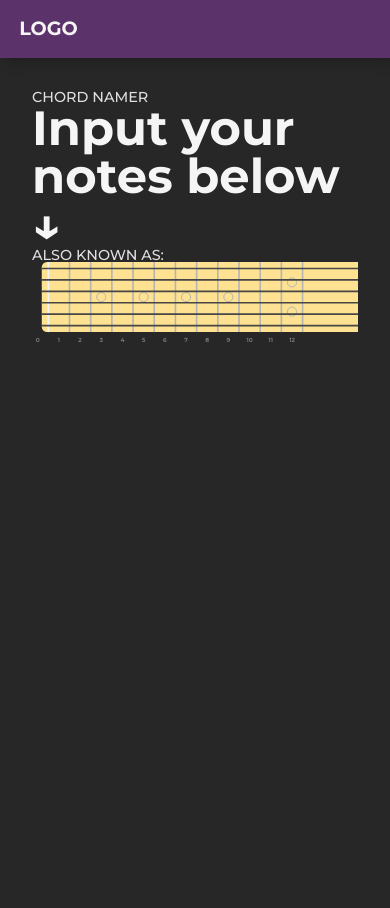
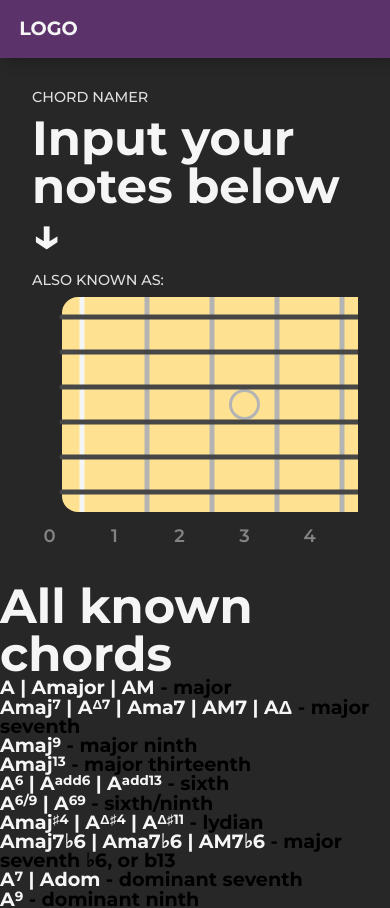
Before and after one commit to pannacotta98/guitar-app, a React (Create React App) app: page / in a window 390 px wide. Shown: the top 908 px of the page. Before the commit the page ends 844 px from the top, so only its background shows below. Built offline with nearby package versions, Linux system fonts and the light colour scheme.

Commit message:
Add note names and superscript in chord names

```diff
--- a/src/components/App.js
+++ b/src/components/App.js
@@ -27,7 +27,7 @@ function App() {
       {/* <ChordSelection /> */}
       {/* <ChordArea /> */}
       <ChordNamer />
-      {/* <TestComponent /> */}
+      <TestComponent />
     </div>
   );
 }
--- a/src/components/BigFretBoard.js
+++ b/src/components/BigFretBoard.js
@@ -2,9 +2,20 @@ import React from 'react';
 import styled from 'styled-components';
 import _ from 'lodash';
 
+const Container = styled.div`
+  /* background-color: red; */
+  @media (max-width: ${(props) => props.theme.breakpoints.largePhone}) {
+    overflow-x: scroll;
+  }
+`;
+
 // TODO dubellkolla om man faktiskt -kan- ska göra såhär hehe...
 const StyledSvg = styled.svg`
-  width: 100%;
+  /* width: 100%;
+  min-width: 300px; */
+  @media (max-width: ${(props) => props.theme.breakpoints.largePhone}) {
+    height: 250px;
+  }
 
   &:hover {
     .note {
@@ -28,25 +39,12 @@ const StyledSvg = styled.svg`
     fill: ${(props) => props.theme.colors.mainAccent};
     opacity: 0;
     transition: 0.2s;
-    cursor: pointer;
+
+    -webkit-tap-highlight-color: transparent;
+
     /* filter: drop-shadow(${(props) => props.theme.shadows.svg}); */
     /* filter: drop-shadow(0px 3px 3px rgba(0, 0, 0, 0.4)); */
 
-    &:hover {
-      opacity: 1;
-      stroke: ${(props) => props.theme.colors.mainAccent};
-      stroke-width: 5px;
-    }
-
-    &:active {
-      stroke-width: 1px;
-      /* transform-origin: center; */
-      /* transform: scale(1.2); */
-    }
-  }
-
-  .activeNote {
-    opacity: 1;
   }
 
   .board {
@@ -86,12 +84,55 @@ const StyledSvg = styled.svg`
     opacity: 0.5;
     transition: 0.3s;
   }
+
+  .noteName {
+    fill: ${(props) => props.theme.colors.contrastingText};
+    font-weight: 600;
+    opacity: 0;
+    pointer-events: none;
+    transition: 0.1s;
+  }
+
+  .noteGroup {
+    cursor: pointer;
+
+    &:hover {
+      opacity: 1;
+
+      .noteName {
+        opacity: 1;
+      }
+      .note {
+        opacity: 1;
+        stroke: ${(props) => props.theme.colors.mainAccent};
+        stroke-width: 5px;
+      }
+    }
+
+    :active {
+      .note {
+        stroke-width: 1px;
+        /* transform-origin: center; */
+        /* transform: scale(1.2); */
+      }
+    }
+
+  }
+
+  .activeNoteGroup {
+    .note {
+      opacity: 1;
+    }
+    .noteName {
+      opacity: 1;
+    }
+  }
 `;
 
 const stringPadding = 20;
 const stringSpacing = 35;
 const stringPositions = _.range(6)
-  .reverse()
+  .reverse() // Voicings are in the form [lowest string, ..., highest string]
   .map((num) => stringPadding + num * stringSpacing);
 
 const fretSpacing = 65;
@@ -105,7 +146,7 @@ const markerSize = 14;
 // Which notes are active is sent in as prop: notes as an array of strings arrays of frets nested
 export default function BigFretBoard(props) {
   return (
-    <div>
+    <Container>
       {/* TODO fixa viewBox */}
       <StyledSvg xmlns="http://www.w3.org/2000/svg" viewBox="-30 0 1000 250">
         <rect className="board" x="0" y="0" width={size.width} height={size.height} rx="16" />
@@ -179,18 +220,43 @@ export default function BigFretBoard(props) {
             <line className="string" x1="0" y1={yPos} x2={size.width} y2={yPos} />
 
             {fretPositions.map((xPos, fretIndex) => (
-              <circle
-                className={props.notes[stringIndex][fretIndex] ? 'note activeNote' : 'note'}
-                cx={xPos - fretSpacing / 2}
-                cy={yPos}
-                r="16"
+              <g
+                className={
+                  props.activeNotes[stringIndex][fretIndex]
+                    ? 'noteGroup activeNoteGroup'
+                    : 'noteGroup'
+                }
                 key={fretIndex}
                 onClick={() => props.toggleNote(stringIndex, fretIndex)}
-              />
+              >
+                <rect
+                  opacity="0"
+                  x={xPos - fretSpacing}
+                  y={yPos - stringSpacing / 2}
+                  width={fretSpacing}
+                  height={stringSpacing}
+                />
+                <circle
+                  className="note"
+                  cx={xPos - fretSpacing / 2}
+                  cy={yPos}
+                  r="16"
+                  key={fretIndex}
+                />
+                <text
+                  className="noteName"
+                  x={xPos - fretSpacing / 2}
+                  y={yPos}
+                  textAnchor="middle"
+                  alignmentBaseline="middle"
+                >
+                  {props.notes[stringIndex][fretIndex]}
+                </text>
+              </g>
             ))}
           </React.Fragment>
         ))}
       </StyledSvg>
-    </div>
+    </Container>
   );
 }
--- a/src/components/ChordNamer.js
+++ b/src/components/ChordNamer.js
@@ -6,6 +6,11 @@ import ChordGenerator from './../logic/ChordGenerator';
 
 const VerticallyCentered = styled.div`
   /* transform: translate(0%, 50%); */
+`;
+
+const BigChordName = styled.h1`
+  /* padding: 10px 0; */
+  padding-bottom: 15px;
 `;
 
 const Container = styled.div`
@@ -17,6 +22,11 @@ const SmallText = styled.div`
   font-size: 0.9rem;
   font-weight: 500;
   color: ${(props) => props.theme.colors.dimmerText};
+  padding-bottom: 10px;
+`;
+
+const NormalCase = styled.span`
+  text-transform: none;
 `;
 
 export default class ChordNamer extends Component {
@@ -24,9 +34,15 @@ export default class ChordNamer extends Component {
     super(props);
 
     this.namer = new ChordGenerator(); // TODO Name makes no sense
+    const notes = this.namer.tuning.map((string) =>
+      _.fill(Array(13), string).map((openNote, fret) => this.namer.toNoteName(openNote + fret))
+    );
+
+    console.log('notes:', notes);
 
     this.state = {
       fingering: _.fill(Array(6), null),
+      noteNames: notes,
     };
   }
 
@@ -42,20 +58,42 @@ export default class ChordNamer extends Component {
   };
 
   render() {
+    const chordNames = this.namer.nameChord(this.state.fingering);
+
     return (
       <Container>
         <VerticallyCentered>
           <SmallText>Chord Namer</SmallText>
-          <h1>
+          {/* <BigChordName>
             {_.isEqual(this.state.fingering, [null, null, null, null, null, null])
               ? 'Input your notes below ↓'
-              : this.namer.nameChord(this.state.fingering)[0]}
-          </h1>
-          <SmallText>Also known as:</SmallText>
+              : chordNames.shift()}
+          </BigChordName> */}
+
+          {/* TODO !!! Do i need to like purify this?? its not user input... */}
+          <BigChordName
+            dangerouslySetInnerHTML={{
+              __html: _.isEqual(this.state.fingering, [null, null, null, null, null, null])
+                ? 'Input your notes below ↓'
+                : chordNames.shift(),
+            }}
+          />
+
+          <SmallText>
+            Also known as:&nbsp;&nbsp;&nbsp;&nbsp;
+            <NormalCase
+              dangerouslySetInnerHTML={{
+                __html: _.isEqual(this.state.fingering, [null, null, null, null, null, null])
+                  ? ''
+                  : chordNames.join('\xa0\xa0\xa0\xa0'),
+              }}
+            />
+          </SmallText>
           <BigFretBoard
-            notes={this.state.fingering.map((fret) =>
+            activeNotes={this.state.fingering.map((fret) =>
               _.fill(Array(13), false).map((x, index) => index === fret)
             )}
+            notes={this.state.noteNames}
             toggleNote={this.toggleNote}
           />
         </VerticallyCentered>
--- a/src/components/TestComponent.js
+++ b/src/components/TestComponent.js
@@ -1,6 +1,7 @@
 import React from 'react';
 import ChordGenerator from '../logic/ChordGenerator';
 // import ChordIntervals from './logic/ChordIntervals';
+import { CHORDS_SRC } from '../logic/musicalData';
 
 export default class TestComponent extends React.Component {
   componentDidMount() {
@@ -24,7 +25,21 @@ export default class TestComponent extends React.Component {
   render() {
     return (
       <>
-        <h1>
+        <h1>All known chords</h1>
+        {/* TODO */}
+        {CHORDS_SRC.map((chord, index) => (
+          <h3
+            key={index}
+            dangerouslySetInnerHTML={{
+              __html:
+                chord.abbr.map((q) => 'A' + q).join(' | ') +
+                '<span style="color: black;"> - ' +
+                chord.fullName +
+                '</span>',
+            }}
+          />
+        ))}
+        {/* <h1>
           Em<sup>add9</sup>/B
         </h1>
         <h1>
@@ -32,7 +47,7 @@ export default class TestComponent extends React.Component {
         </h1>
         <h1>
           G#<sup>maj13</sup>/F
-        </h1>
+        </h1> */}
       </>
     );
   }
--- a/src/globalStyles.js
+++ b/src/globalStyles.js
@@ -59,6 +59,11 @@ html {
   box-sizing: inherit;
 }
 
+sup {
+  vertical-align: top;
+  font-size: 0.7em;
+}
+
 body {
   color: ${(props) => props.theme.colors.contrastingText};
   font-family: 'Montserrat', sans-serif;
--- a/src/logic/musicalData.js
+++ b/src/logic/musicalData.js
@@ -19,49 +19,49 @@ const CHORDS_SRC = [
   {
     notes: '1 3 5',
     fullName: 'major',
-    abbr: ' major M', // space is intentional
+    abbr: ['', 'major', 'M'],
     scale: 'Ionian',
   },
   {
     notes: '1 3 (5) 7',
     fullName: 'major seventh',
-    abbr: 'maj7, Δ7, ma7, M7, Δ',
+    abbr: ['maj<sup>7</sup>', '<sup>Δ7</sup>', 'ma7', 'M7', 'Δ'],
     scale: 'Ionian',
   },
   {
     notes: '1 3 (5) 7 9',
     fullName: 'major ninth',
-    abbr: 'maj9',
+    abbr: ['maj<sup>9</sup>'],
     scale: 'Ionian',
   },
   {
     notes: '1 3 (5) 7 (9) (11) 13',
     fullName: 'major thirteenth',
-    abbr: 'maj13',
+    abbr: ['maj<sup>13</sup>'],
     scale: 'Ionian',
   },
   {
     notes: '1 3 (5) 6',
     fullName: 'sixth',
-    abbr: '6 add6 add13',
+    abbr: ['<sup>6</sup>', '<sup>add6</sup>', '<sup>add13</sup>'],
     scale: 'Ionian',
   },
   {
     notes: '1 3 (5) 6 9',
     fullName: 'sixth/ninth',
-    abbr: '6/9 69',
+    abbr: ['<sup>6/9</sup>', '<sup>69</sup>'],
     scale: 'Ionian',
   },
   {
     notes: '1 3 (5) (7) #11 (9,13..)', // fix
     fullName: 'lydian',
-    abbr: 'maj♯4 Δ♯4 Δ♯11',
+    abbr: ['maj<sup>♯4</sup>', '<sup>Δ♯4</sup>', '<sup>Δ♯11</sup>'],
     scale: 'Lydian',
   },
   {
     notes: '1 3 (5) (7) (9) b13 (11)',
-    fullName: 'major seventh ♭6, or b13',
-    abbr: 'maj7♭6 ma7♭6 M7♭6',
+    fullName: 'major seventh ♭6, or b13', // Detta känns väl inte helt huuundra
+    abbr: ['maj7♭6', 'ma7♭6', 'M7♭6'],
     scale: 'Harmonic Maj',
   },
   // DOMINANT/SEVENTH
@@ -69,201 +69,201 @@ const CHORDS_SRC = [
   {
     notes: '1 3 (5) b7',
     fullName: 'dominant seventh',
-    abbr: '7 dom',
+    abbr: ['<sup>7</sup>', 'dom'],
     scale: 'Mixolydian',
   },
   {
     notes: '1 3 (5) b7 9',
     fullName: 'dominant ninth',
-    abbr: '9',
+    abbr: ['<sup>9</sup>'],
     scale: 'Mixolydian',
   },
   {
     notes: '1 3 (5) b7 (9) 13',
     fullName: 'dominant thirteenth',
-    abbr: '13',
+    abbr: ['<sup>13</sup>'],
     scale: 'Mixolydian',
   },
   {
     notes: '1 3 (5) b7 #11 (9,13..)',
     fullName: 'lydian dominant seventh',
-    abbr: '7♯11 7♯4',
+    abbr: ['<sup>7♯11</sup>', '<sup>7♯4</sup>'],
     scale: 'Lydian Dominant (melodic minor 4th mode)',
   },
   // -- altered
   {
     notes: '1 3 (5) b7 b9 (#9,b5,6..)',
     fullName: 'dominant ♭9',
-    abbr: '7♭9',
+    abbr: ['<sup>7♭9</sup>'],
     scale: 'Half-tone/tone (8 note scale), 1/2 step/whole step Diminished scale, Octatonic scale.',
   },
   {
     notes: '1 3 (5) b7 #9',
     fullName: 'dominant ♯9',
-    abbr: '7♯9',
+    abbr: ['<sup>7♯9</sup>'],
     scale: 'Mixolydian with ♭3',
   },
   {
     notes: '1 3 b7 (b9) (b5,b6,#9..)',
     fullName: 'altered',
-    abbr: 'alt7',
+    abbr: ['alt7'],
     scale: 'Locrian ♭4 (super-locrian)',
   },
   // -- suspended
   {
     notes: '1 4 (5)',
     fullName: 'suspended 4th',
-    abbr: 'sus4',
+    abbr: ['sus<sup>4</sup>'],
     scale: 'Usually mixolydian',
   },
   {
     notes: '1 2 (5)',
     fullName: 'suspended 2nd',
-    abbr: 'sus2',
+    abbr: ['sus<sup>2</sup>'],
     scale: 'Usually mixolydian',
   },
   {
     notes: '1 2 4 (5)', // double check
     fullName: 'suspended 2nd suspended 4th',
-    abbr: 'sus2sus4',
+    abbr: ['sus<sup>2</sup>sus<sup>4</sup>'],
     scale: '???',
   },
   {
     notes: '1 4 (5) 6',
     fullName: '6 suspended 4th', // TODO
-    abbr: '6sus4',
+    abbr: ['<sup>6</sup>sus<sup>4</sup>'],
     scale: '???',
   },
   {
     notes: '1 4 (5) b7',
     fullName: 'suspended 4th seventh',
-    abbr: '7sus4',
+    abbr: ['<sup>7</sup>sus<sup>4</sup>'],
     scale: 'Usually mixolydian',
   },
   {
     notes: '1 (5) b7 (9) 11', // DOuble checkk
     fullName: 'eleventh',
-    abbr: '11',
+    abbr: ['<sup>11</sup>'],
     scale: 'Usually mixolydian',
   },
   {
-    notes: '1 4 (5) b7 (9) 11',
+    notes: '1 4 (5) b7 (9) 11', // DOuble checkk
     fullName: 'eleventh (special voicing)',
-    abbr: '11',
+    abbr: ['<sup>11</sup>'],
     scale: 'Mixolydian',
   },
   {
     notes: '1 4 (5) b9',
     fullName: 'suspended 4th ♭9',
-    abbr: '♭9sus phryg',
+    abbr: ['<sup>♭9sus</sup>', 'phryg'],
     scale: 'Phrygian or phrygian ♯6',
   },
   // -- -- added
   {
     notes: '1 4 #5',
     fullName: 'suspended 4th #5',
-    abbr: 'sus4#5',
+    abbr: ['sus<sup>4#5</sup>'],
     scale: '???',
   },
   // MINOR
   {
     notes: '1 b3 5',
     fullName: 'minor',
-    abbr: 'm min -',
+    abbr: ['m', 'min', '-'],
     scale: 'Dorian or aeolian',
   },
   {
     notes: '1 b3 (5) b7',
     fullName: 'minor seventh',
-    abbr: 'm7 mi7 min7 -7',
+    abbr: ['m<sup>7</sup>', 'mi7', 'min7', '-7'],
     scale: 'Dorian or aeolian',
   },
   {
     notes: '1 b3 (5) 7 (9, 13)',
     fullName: 'minor/major seventh',
-    abbr: 'm/maj7 m/ma7 mM7 m/M7 -Δ7 mΔ',
+    abbr: ['m<sup>maj7</sup>', 'm/ma7', 'm<sup>M7</sup>', '-<sup>Δ7</sup>', 'm<sup>Δ</sup>'],
     scale: 'Minor melodic (ascending)',
   },
   {
     notes: '1 b3 (5) 7 (9, b13)', // FIXME även övre kanske
     fullName: 'minor/major seventh',
-    abbr: 'm/ma7, m/maj7, mM7, m/M7, -Δ7, mΔ',
+    abbr: ['m<sup>maj7</sup>', 'm/ma7', 'm<sup>M7</sup>', '-<sup>Δ7</sup>', 'm<sup>Δ</sup>'],
     scale: 'Harmonic Minor',
   },
   {
     notes: '1 b3 (5) 6',
     fullName: 'minor sixth',
-    abbr: 'm6',
+    abbr: ['m<sup>6</sup>'],
     scale: 'Dorian',
   },
   {
     notes: '1 b3 (5) b7 9',
     fullName: 'minor ninth',
-    abbr: 'm9',
+    abbr: ['m<sup>9</sup>'],
     scale: 'Dorian or aeolian',
   },
   {
     notes: '1 b3 (5) b7 (9) 11',
     fullName: 'minor eleventh',
-    abbr: 'm11',
+    abbr: ['m<sup>11</sup>'],
     scale: 'Dorian or aeolian',
   },
   {
     notes: '1 b3 (5) b7 (9) 13',
     fullName: 'minor thirteenth',
-    abbr: 'm13',
+    abbr: ['m<sup>13</sup>'],
     scale: 'Dorian',
   },
   // -- -- added by me
   {
     notes: '1 b3 #5',
     fullName: 'minor #5',
-    abbr: 'm#5',
+    abbr: ['m<sup>#5</sup>'],
     scale: '???',
   },
   // -- add
   {
     notes: '1 2 b3 5',
     fullName: 'minor add 9',
-    abbr: 'madd9',
+    abbr: ['m<sup>add9</sup>'],
     scale: '???',
   },
   // DIMINISHED
   {
     notes: '1 b3 b5',
     fullName: 'diminished',
-    abbr: 'dim °',
+    abbr: ['dim', '°'],
     scale: 'Tone/Half-tone (8 note scale)',
   },
   {
     notes: '1 b3 b5 bb7',
     fullName: 'diminished seventh',
-    abbr: 'dim7 ° °7',
+    abbr: ['dim7', '°', '°7'],
     scale: 'Tone/Half-tone (8 note scale)',
   },
   {
     notes: '1 b3 b5 b7 (b9 or 9,11,13..)',
     fullName: 'half-diminished',
-    abbr: 'm7♭5 ø',
+    abbr: ['m7♭5', 'ø'],
     scale: 'Locrian or locrian ♯2',
   },
   // OTHER
   {
     notes: '1 5',
     fullName: 'fifth/power chord',
-    abbr: '5 (no 3rd)',
+    abbr: ['<sup>5</sup>', '<sup>(no 3rd)</sup>'], // FIXME space breaks everything
     scale: 'None',
   },
   {
     notes: '1 3 #5',
     fullName: 'augmented',
-    abbr: 'aug +',
+    abbr: ['aug', '+'],
     scale: 'Whole tone (6 note scale)',
   },
   {
     notes: '1 3 #5 7',
     fullName: 'augmented seventh',
-    abbr: '7♯5 maj7+5',
+    abbr: ['<sup>7♯5</sup>', 'maj<sup>7+5</sup>'],
     scale: 'Whole tone (6 note scale)',
   },
 ];
--- a/src/theme.js
+++ b/src/theme.js
@@ -14,6 +14,9 @@ export default {
   },
   shadows: {
     main: '5px 5px 13px 0px rgba(0, 0, 0, 0.2)',
-    svg: '5px 5px 13px 0px rgba(0, 0, 0, 0.2)',
+    svg: '5px 5px 13px rgba(0, 0, 0, 0.2)',
+  },
+  breakpoints: {
+    largePhone: '600px',
   },
 };
```
Also changed, not shown: src/logic/ChordGenerator.js (+28 -17 lines), public/manifest.json.
